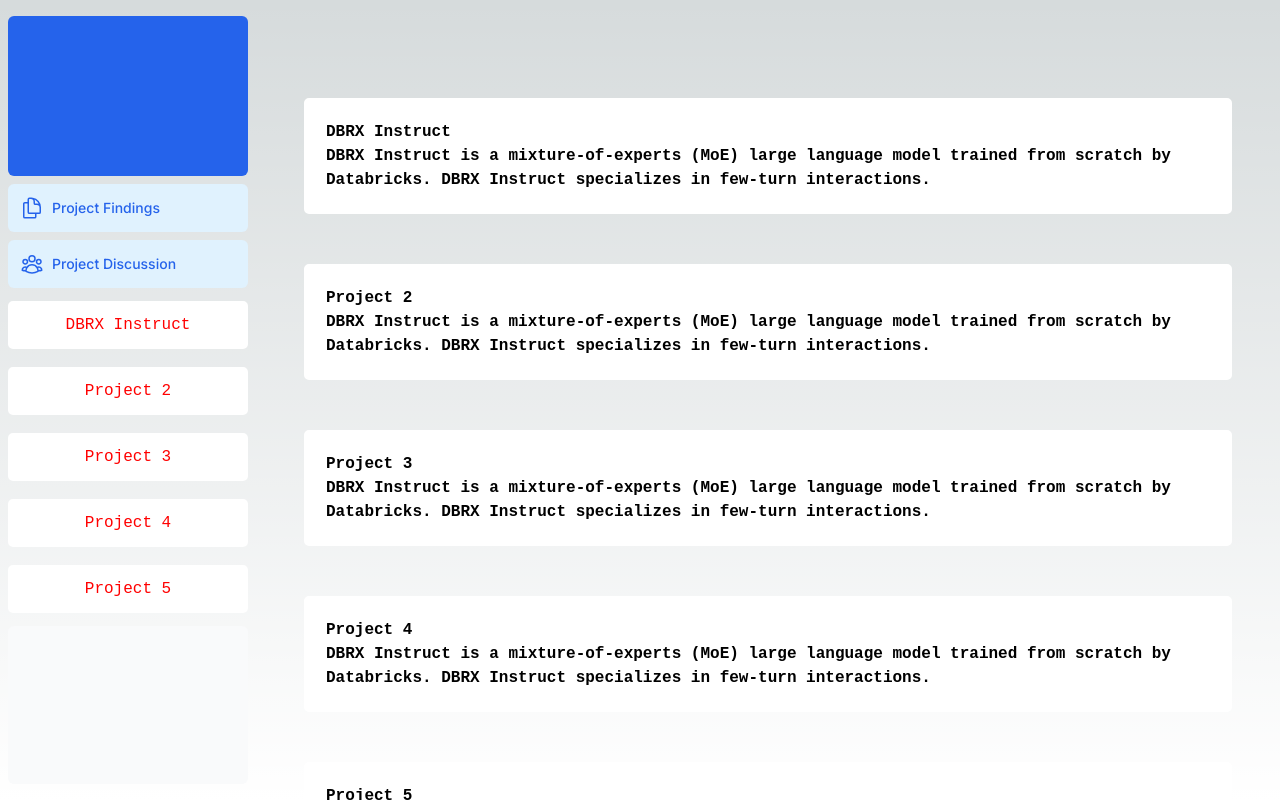
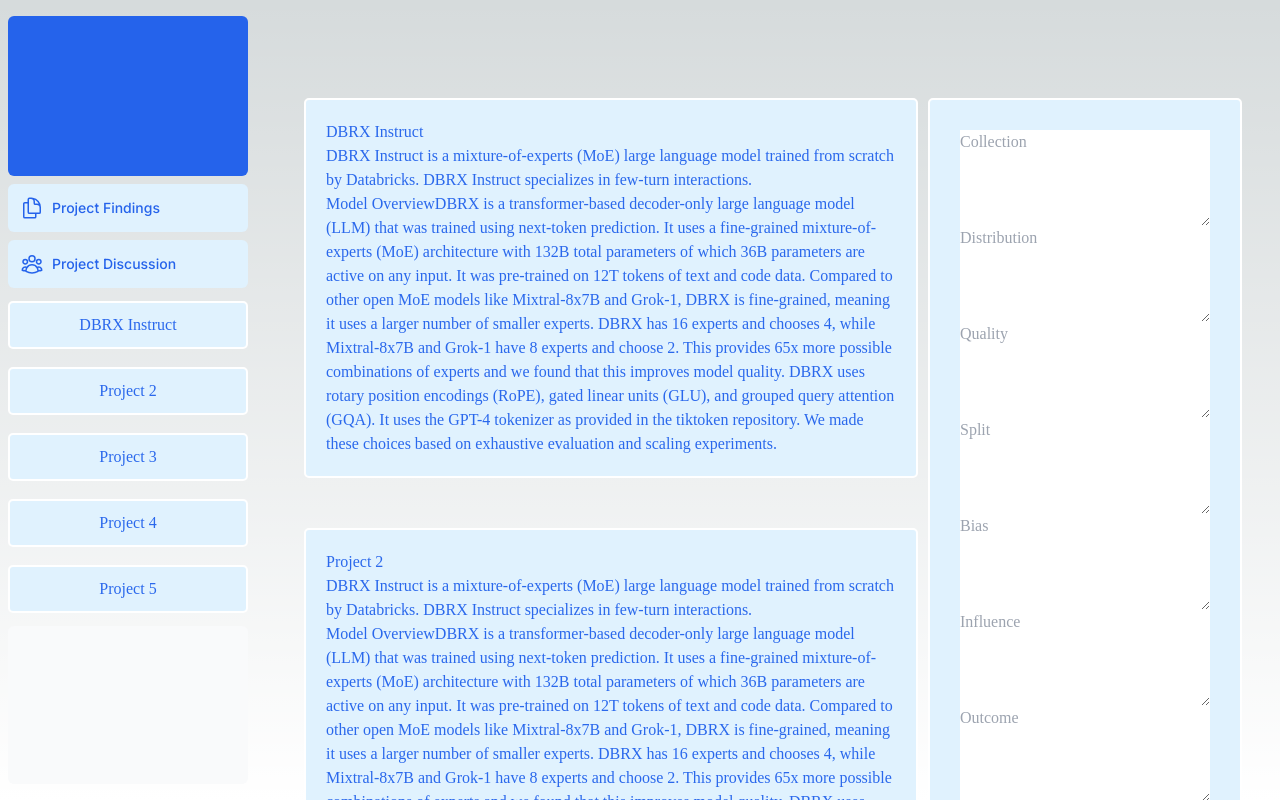
Before and after one commit to williamdjting/419project, a Next.js app: page /dashboard in a window 1280 px wide. Built offline with nearby package versions, Linux system fonts and the light colour scheme.

Commit message:
created the form

```diff
--- /dev/null
+++ b/src/app/dashboard/dashboard.module.css
@@ -0,0 +1,10 @@
+.dashboard {
+  display: flex;
+
+
+
+
+
+
+
+}
--- a/src/app/dashboard/page.tsx
+++ b/src/app/dashboard/page.tsx
@@ -1,21 +1,30 @@
-import { Card } from '../ui/dashboard/cards';
-import { projectData } from '../lib/project-data';
-
+import { Card } from "../ui/dashboard/cards";
+import { datasheetData } from "../lib/datasheet-data";
+import { Form } from "../ui/dashboard/form";
+import  styles  from './dashboard.module.css';
+import { isDataView } from "util/types";
 
 export default function Page() {
   return (
-  <main>
+    <main>
+      <div className={styles.dashboard}>
+        <div>
+          {datasheetData.map((data) => {
+            return (
+              <Card
+                key={data.id}
+                title={data.name}
+                value={data.description}
+                value2={data.description2}
+              />
+            );
+          })}
+        </div>
 
-{projectData.map((project) => {
-    return (
-      <Card
-        key={project.id}
-        title={project.name}
-        value={project.description}
-
-      />
-    )
-  })}
-  </main>
-  )
+        <div>
+          <Form />
+        </div>
+      </div>
+    </main>
+  );
 }
--- a/src/app/ui/dashboard/cards.tsx
+++ b/src/app/ui/dashboard/cards.tsx
@@ -6,10 +6,12 @@
   key,
   title,
   value,
+  value2
 }: {
   key: number;
   title: string;
   value: string;
+  value2: string;
 }) {
 
 
@@ -20,6 +22,7 @@
       <span>
         <ul>{title}</ul>
         <ul>{value}</ul>
+        <ul>{value2}</ul>
       </span>
     </div>
 
--- /dev/null
+++ b/src/app/ui/dashboard/form.tsx
@@ -0,0 +1,51 @@
+'use client'
+// Import React and CSS module
+import React, { useState } from 'react';
+import styles from './ui-dashboard.module.css';
+
+// Define the Form component
+export function Form() {
+  // State to manage form data
+  const [formData, setFormData] = useState({
+    collection: '',
+    distribution: '',
+    quality: '',
+    split: '',
+    bias: '',
+    influence: '',
+    outcome: ''
+  });
+
+  // Handler to update form data
+  const handleChange = (e) => {
+    const { name, value } = e.target;
+    setFormData((prevFormData) => ({
+      ...prevFormData,
+      [name]: value
+    }));
+  };
+
+  // Handler to submit form data
+  const handleSubmit = (e) => {
+    e.preventDefault();
+    // Here you can perform any action with the form data
+    console.log(formData);
+  };
+  // JSX for the form
+  return (
+    <form className={styles.form} onSubmit={handleSubmit}>
+      {/* Input fields for each property */}
+      <div className={styles.form2}>
+        <textarea type="text" name="collection" value={formData.collection} onChange={handleChange} placeholder="Collection" rows={4} cols={25}/>
+        <textarea type="text" name="distribution" value={formData.distribution} onChange={handleChange} placeholder="Distribution" rows={4} cols={25} />
+        <textarea type="text" name="quality" value={formData.quality} onChange={handleChange} placeholder="Quality" rows={4} cols={25}/>
+        <textarea type="text" name="split" value={formData.split} onChange={handleChange} placeholder="Split" rows={4} cols={25} />
+        <textarea type="text" name="bias" value={formData.bias} onChange={handleChange} placeholder="Bias" rows={4} cols={25} />
+        <textarea type="text" name="influence" value={formData.influence} onChange={handleChange} placeholder="Influence" rows={4} cols={25} />
+        <textarea type="text" name="outcome" value={formData.outcome} onChange={handleChange} placeholder="Outcome" rows={4} cols={25} />
+        {/* Submit button */}
+        <button type="submit">Submit</button>
+      </div>
+    </form>
+  );
+}
--- a/src/app/ui/dashboard/project-links.tsx
+++ b/src/app/ui/dashboard/project-links.tsx
@@ -1,6 +1,6 @@
 'use client'
 
-import { projectData } from '../../lib/project-data';
+import { datasheetData } from '../../lib/datasheet-data';
 
 import Link from 'next/link';
 import { usePathname } from 'next/navigation';
@@ -13,13 +13,13 @@
 
   return (
     <>
-    {projectData.map((project) => {
+    {datasheetData.map((data) => {
       return (
         <Link
-          key={project.id}
-          href={`/projects/${project.id}`} // Add the missing href property
+          key={data.id}
+          href={`/projects/${data.id}`} // Add the missing href property
         >
-        <li className={styles.projectbox}>{project.name}</li>
+        <li className={styles.projectbox}>{data.name}</li>
         </Link>
       );
     })}
--- a/src/app/ui/dashboard/ui-dashboard.module.css
+++ b/src/app/ui/dashboard/ui-dashboard.module.css
@@ -3,11 +3,12 @@
   padding: 10px;
   border: 2px solid white;
   border-radius: 5px;
-  color: red;
-  font-family:'Courier New', Courier, monospace;
+  color: #2a68ec;
+  font-family:'font-mono';
   display: flex;
+  font-weight: 500;
   justify-content: center;
-  background-color: white;
+  background-color: #e0f2fe;
   margin-top: 5px;
   margin-bottom: 5px;
 }
@@ -17,16 +18,46 @@
   width: 100%;
   /* height: 200px; */
   border-radius: 5px;
-  font-weight: 600;
+  font-weight: 500;
   overflow-y: auto;
   padding: 20px;
   border: 2px solid white;
-  color: black;
-  font-family:'Courier New', Courier, monospace;
+  color: #2a68ec;
+  font-family:'font-mono';
   display: flex;
   justify-content: center;
   margin-top: 50px;
   margin-bottom: 10px;
-  background-color: white;
+  background-color: #e0f2fe;
+  margin-right: 10px;
 
 }
+
+.form {
+  width: 100%;
+  border-radius: 5px;
+  font-weight: 500;
+  padding: 20px;
+  border: 2px solid white;
+  color: #2a68ec;
+  font-family:'font-mono';
+  justify-content: center;
+  margin-top: 50px;
+  margin-bottom: 10px;
+  background-color: #e0f2fe;
+  display: flex;
+  flex-direction: column; /* Stack elements vertically */
+  margin-left: 10px;
+}
+
+
+.form2 {
+  display: flex;
+  flex-direction: column; /* Stack elements vertically */
+  width: 100%; /* Set input width to 100% of its container */
+  padding: 10px; /* Add padding for better appearance */
+  margin-bottom: 10px; /* Add margin between input fields */
+
+
+
+}
```
Also changed, not shown: src/app/lib/datasheet-data.js.
